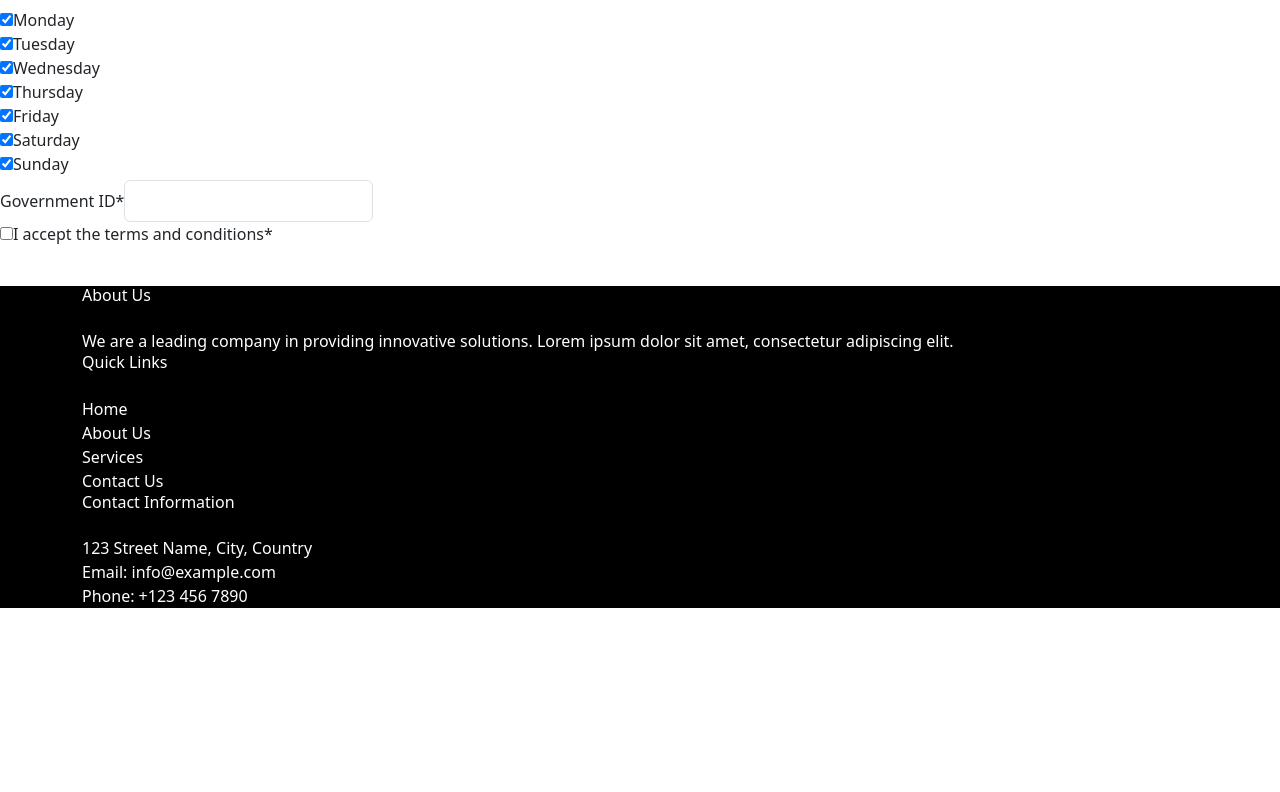
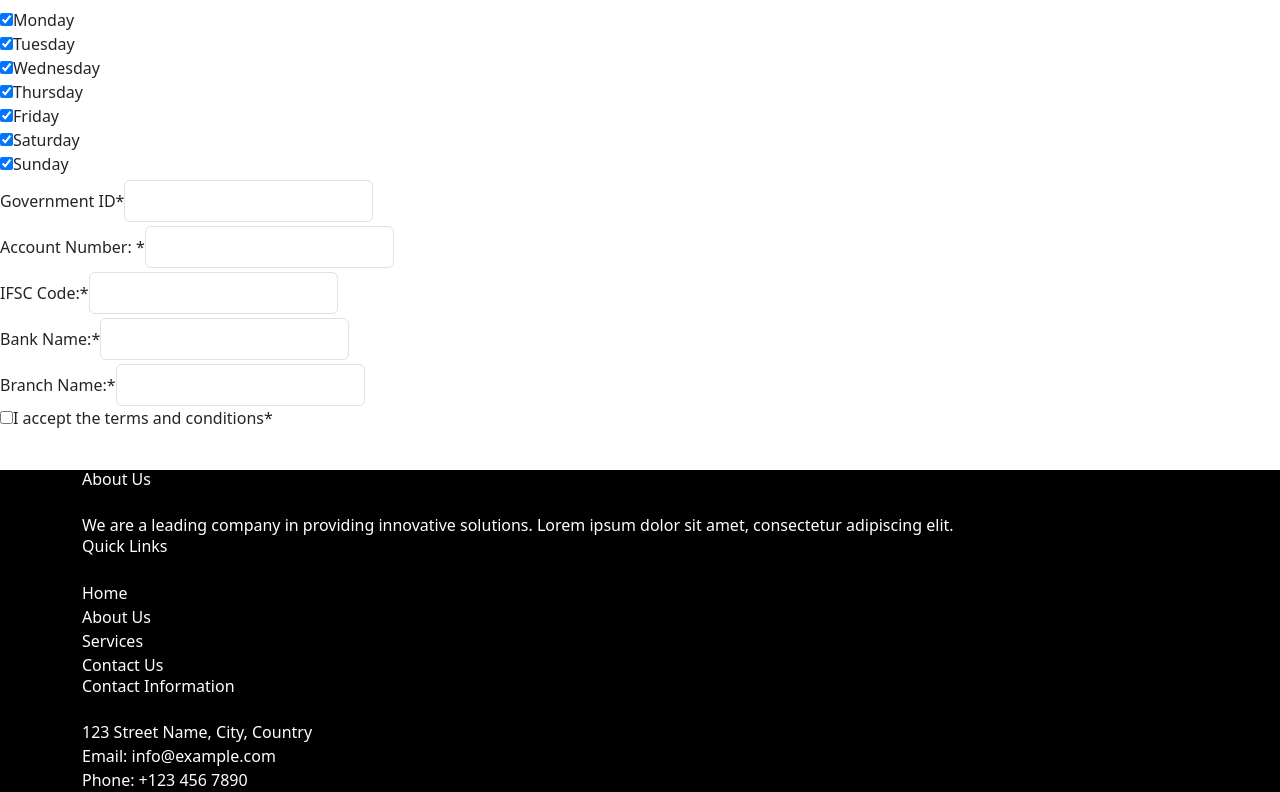
Before and after one commit to shruti0803/Shim-Services, a React (Vite) app in the folder Frontend/: page /becomeSP in a window 1280 px wide. Shown: the part 1631-2423 px from the top of the page. Before the commit the page ends 2239 px from the top, so only its background shows below. Built offline with nearby package versions, Linux system fonts and the light colour scheme; no server answers.

Commit message:
added bank details in becameSP form

```diff
--- a/Frontend/src/Pages/BecameSP.jsx
+++ b/Frontend/src/Pages/BecameSP.jsx
@@ -30,11 +30,16 @@
     experience: '',
     languages: [],
     governmentID: '',
+    //account no., ifsc, bank name, branch
+    accountNumber: '',
+    ifscCode: '',
+    bankName:'',
+    branchName:'',
     termsAccepted: false,
   });
 
   const validateFields = () => {
-    const {email,  phone, experience } = formData;
+    const {email, experience, accountNumber, ifscCode } = formData;
     let errors = {};
 
     // Email validation
@@ -44,18 +49,25 @@
       errors.email = 'Email must be in the form @gmail.com';
     }
 
-    //Phone number
-    // if (!phone) {
-    //   errors.phone = 'Phone number is required';
-    // } else if (!/^\d{10}$/.test(phone)) {
-    //   errors.phone = 'Phone number must be 10 digits';
-    // }
-
     //experience
     if (experience === undefined || experience === '') {
       errors.experience = 'Experience is required';
     } else if (isNaN(experience) || experience < 0 || experience > 50) {
       errors.experience = 'Experience must be a number between 0 and 50';
+    }
+
+    //accountNumber
+    if(accountNumber === undefined || accountNumber === ''){
+      errors.accountNumber = 'Account Number is required';
+    }else if(isNaN(accountNumber) || accountNumber.length !==11){
+      errors.accountNumber = 'Account Number must be of 11 digits';
+    }
+
+    //IFSC Code
+    if (ifscCode === undefined || ifscCode === '') {
+      errors.ifscCode = 'IFSC Code is required';
+    } else if (!/^[A-Za-z]{4}[0-9]{7}$/.test(ifscCode)) {
+      errors.ifscCode = 'IFSC Code must be in the format XXXX0000000';
     }
 
     setErrorMessages(errors);
@@ -108,6 +120,7 @@
     }
     navigate('/');
   };
+
 
   // const handleDaySelect = (e) => {
   //   const day = e.target.value;
@@ -185,6 +198,7 @@
     e.preventDefault();
 
     if(!validateFields())return;
+
     currentUser.is_SP=1;
 
     console.log('Form data submitted:', formData);
@@ -202,7 +216,11 @@
       GovernmentID: formData.governmentID,
       CityName: formData.city,
       State: formData.state,
-      Country: 'India' // or use formData.country if you add it to your state
+      Country: 'India' ,// or use formData.country if you add it to your state
+      AccountNo: formData.accountNumber,
+      IFSCcode: formData.ifscCode,
+      Bank_Name: formData.bankName,
+      Branch_Name: formData.branchName
     };
 
     const serviceDataToSend = {
@@ -605,6 +623,57 @@
             />
           </div>
 
+          {/* additiion of bank details */}
+          <div>
+            <label className="block font-medium">Account Number: <span className="text-red-500 text-sm">*</span></label>
+            <input
+              type="number"
+              name="accountNumber"
+              value={formData.accountNumber}
+              onChange={handleChange}
+              className="mt-1 block w-full p-2 border border-gray-300 rounded"
+              required
+            />
+            {errorMessages.accountNumber && <p className="text-red-500">{errorMessages.accountNumber}</p>}
+          </div>
+
+          <div>
+            <label className="block font-medium">IFSC Code:<span className="text-red-500 text-sm">*</span></label>
+            <input
+              type="text"
+              name="ifscCode"
+              value={formData.ifscCode}
+              onChange={handleChange}
+              className="mt-1 block w-full p-2 border border-gray-300 rounded"
+              required
+            />
+            {errorMessages.ifscCode && <p className="text-red-500">{errorMessages.ifscCode}</p>}
+          </div>
+
+          <div>
+            <label className="block font-medium">Bank Name:<span className="text-red-500 text-sm">*</span></label>
+            <input
+              type="text"
+              name="bankName"
+              value={formData.bankName}
+              onChange={handleChange}
+              className="mt-1 block w-full p-2 border border-gray-300 rounded"
+              required
+            />
+          </div>
+
+          <div>
+            <label className="block font-medium">Branch Name:<span className="text-red-500 text-sm">*</span></label>
+            <input
+              type="text"
+              name="branchName"
+              value={formData.branchName}
+              onChange={handleChange}
+              className="mt-1 block w-full p-2 border border-gray-300 rounded"
+              required
+            />
+          </div>
+
           <div>
             <label className="inline-flex items-center">
               <input
```
Also changed, not shown: 2 other files (tests, documents, lock files or other folders). Lines whose indentation alone changed are shown as unchanged.
